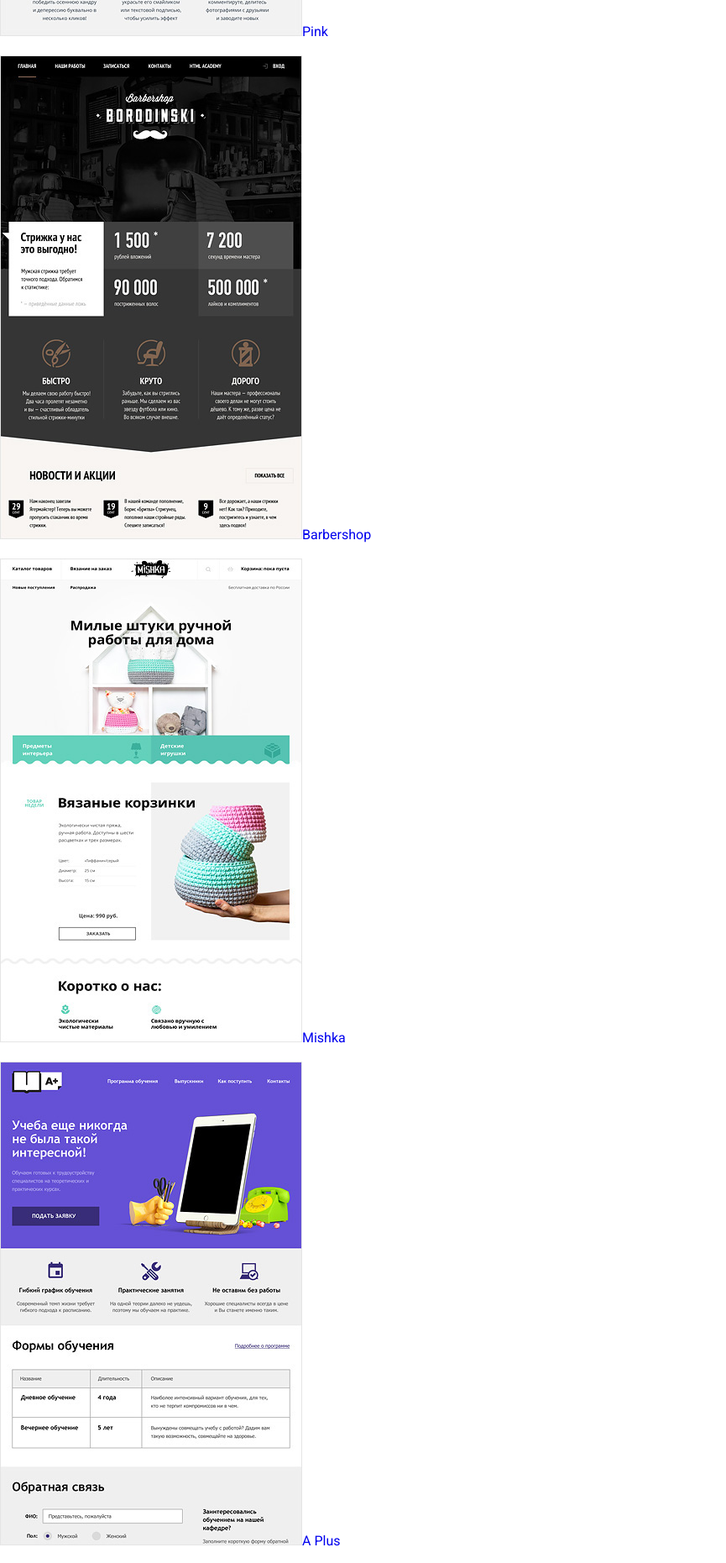
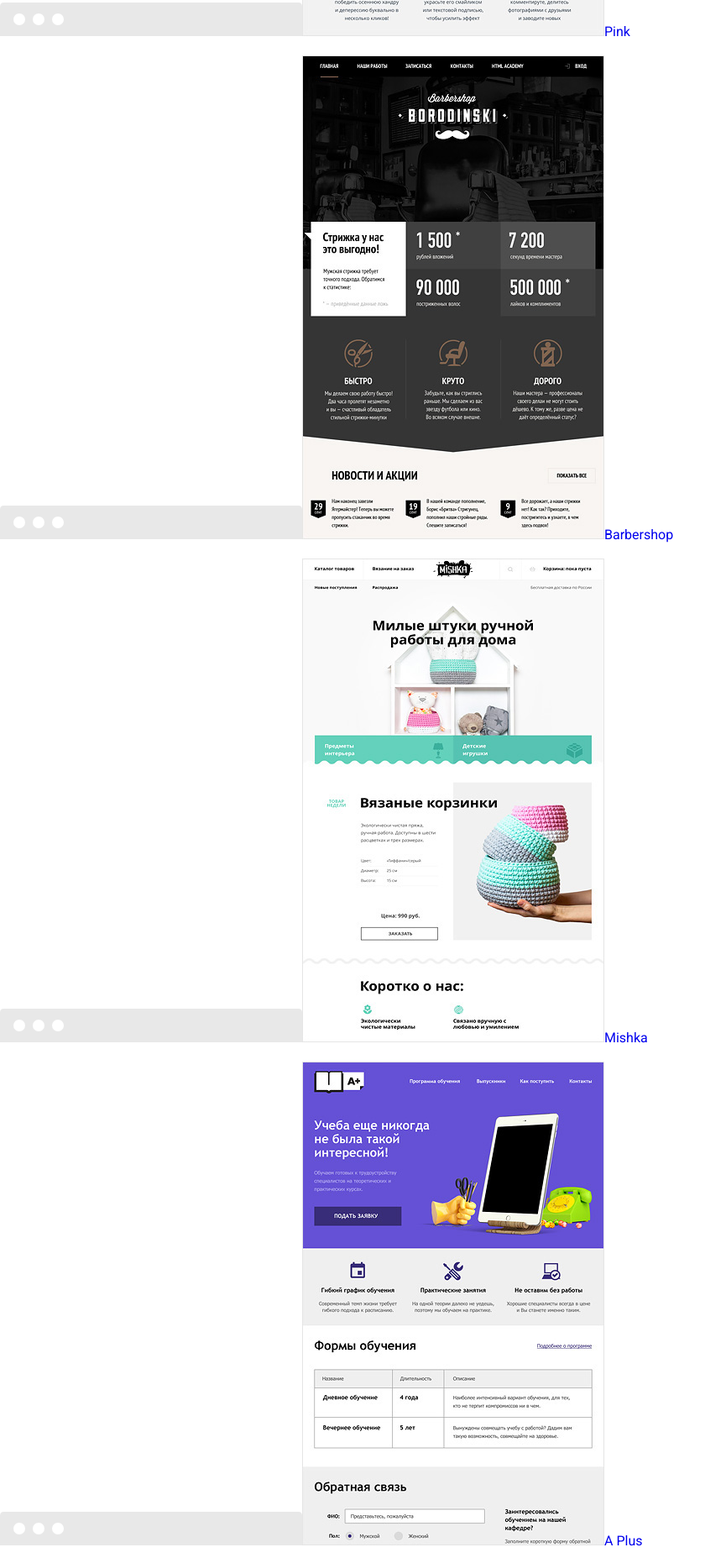
Before and after one commit to kirillkkka/4556-nerds-25, a plain HTML site: page catalog.html in a window 1280 px wide. Shown: the part 1965-3826 px from the top of the page at 84% size, without its empty margins (0-865 px from the left). Drawn offline with Linux system fonts and the light colour scheme.

Commit message:
Добавил шапку браузера

```diff
--- a/catalog.html
+++ b/catalog.html
@@ -71,17 +71,17 @@
         <section class="catalog">
             <h2 class="visually-hidden">Каталог шаблонов</h2>
             <p class="catalog-item"><a class="catalog-link" href="#">
-              <img class="catalog-image" src="img/img-sedona.jpg" width="360" height="576" alt="Шаблон Sedona">Sedona</a></p>
+              <img class="catalog-image-browser" width="360" height="40" src="img/browser.svg" alt="Шапка шаблона"><img class="catalog-image" src="img/img-sedona.jpg" width="360" height="576" alt="Шаблон Sedona">Sedona</a></p>
             <p class="catalog-item"><a class="catalog-link" href="#">
-              <img class="catalog-image" src="img/img-pink.jpg" width="360" height="576" alt="Шаблон Pink">Pink</a></p>
+              <img class="catalog-image-browser" width="360" height="40" src="img/browser.svg" alt="Шапка шаблона"><img class="catalog-image" src="img/img-pink.jpg" width="360" height="576" alt="Шаблон Pink">Pink</a></p>
             <p class="catalog-item"><a class="catalog-link" href="#">
-              <img class="catalog-image" src="img/img-barbershop.jpg" width="360" height="576" alt="Шаблон Barbershop">Barbershop</a></p>
+              <img class="catalog-image-browser" width="360" height="40" src="img/browser.svg" alt="Шапка шаблона"><img class="catalog-image" src="img/img-barbershop.jpg" width="360" height="576" alt="Шаблон Barbershop">Barbershop</a></p>
             <p class="catalog-item"><a class="catalog-link" href="#">
-              <img class="catalog-image" src="img/img-mishka.jpg" width="360" height="576" alt="Шаблон Mishka">Mishka</a></p>
+              <img class="catalog-image-browser" width="360" height="40" src="img/browser.svg" alt="Шапка шаблона"><img class="catalog-image" src="img/img-mishka.jpg" width="360" height="576" alt="Шаблон Mishka">Mishka</a></p>
             <p class="catalog-item"><a class="catalog-link" href="#">
-              <img class="catalog-image" src="img/img-aplus.jpg" width="360" height="576" alt="Шаблон A Plus">A Plus</a></p>
+              <img class="catalog-image-browser" width="360" height="40" src="img/browser.svg" alt="Шапка шаблона"><img class="catalog-image" src="img/img-aplus.jpg" width="360" height="576" alt="Шаблон A Plus">A Plus</a></p>
             <p class="catalog-item"><a class="catalog-link" href="#">
-              <img class="catalog-image" src="img/img-kvast.jpg" width="360" height="576" alt="Шаблон Kvast">Kvast</a></p>
+              <img class="catalog-image-browser" width="360" height="40" src="img/browser.svg" alt="Шапка шаблона"><img class="catalog-image" src="img/img-kvast.jpg" width="360" height="576" alt="Шаблон Kvast">Kvast</a></p>
         </section>
         <section class="contact-us-form">
           <h4>Напишите нам</h4>
--- a/css/style.css
+++ b/css/style.css
@@ -181,3 +181,10 @@ legend {
   color: #b8b8b8;
   opacity: 0.3;
 }
+.catalog-image-browser {
+  opacity: 0.12;
+}
+.catalog-image-browser:hover,
+.catalog-image-browser:focus {
+  opacity: 1;
+}
```
